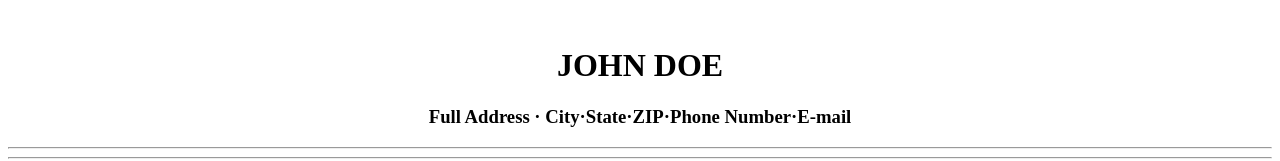
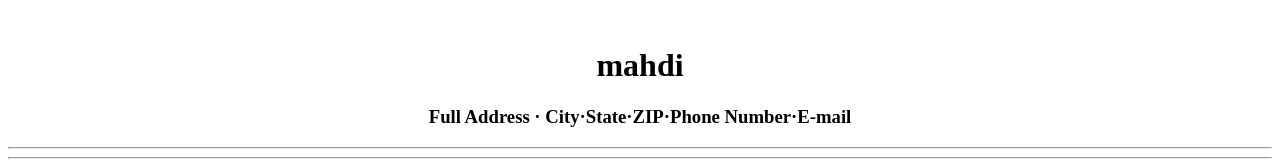
Before and after one commit to Mahdimohseni2001/Resume, a plain HTML site: page index.html in a window 1280 px wide. Shown: the top 161 px of the page. Drawn offline with Linux system fonts and the light colour scheme.

Commit message:
sample commit

```diff
--- a/index.html
+++ b/index.html
@@ -12,7 +12,7 @@
         </style>
         <body>
             <br/>
-            <h1>JOHN DOE</h1>
+            <h1>mahdi</h1>
             <h3 align="center">
     Full Address &middot; City&middot;State&middot;ZIP&middot;Phone Number&middot;E-mail
     </h3>
```
